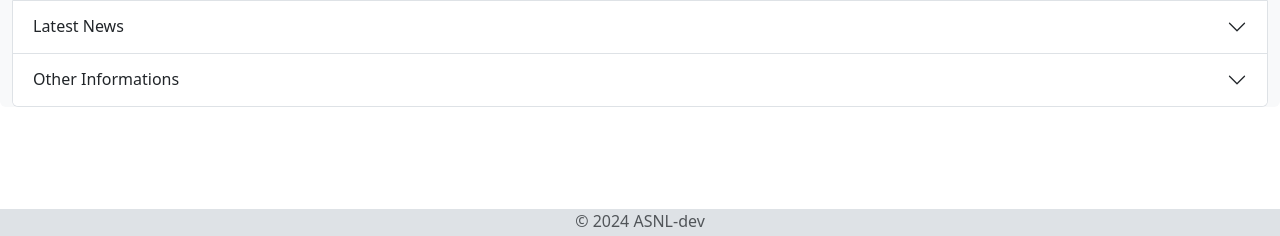
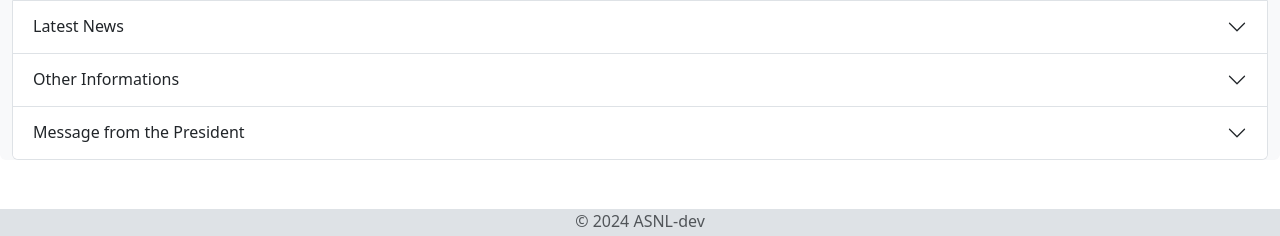
Before and after one commit to vapeasnl/AssociationHUB, a Flask app: page / in a window 1280 px wide. Shown: the part 564-800 px from the top of the page. Run offline with Flask 3, Linux system fonts and the light colour scheme; data that the repository does not hold is empty; parts of the project's set-up code (start-up, migrations or seed data) failed here and were passed over.

Commit message:
Update home.html

```diff
--- a/app/templates/home.html
+++ b/app/templates/home.html
@@ -155,6 +155,38 @@
                     </div>
                 </div>
             </div>
+                       <div class="accordion-item">
+    <h2 class="accordion-header">
+        <button class="accordion-button collapsed" type="button" data-bs-toggle="collapse"
+            data-bs-target="#collapsePresidentMessage" aria-expanded="false" aria-controls="collapsePresidentMessage">
+            Message from the President
+        </button>
+    </h2>
+    <div id="collapsePresidentMessage" class="accordion-collapse collapse" data-bs-parent="#accordionExample">
+        <div class="accordion-body">
+            <div class="container">
+                <div class="row">
+                    <div class="col-md-3">
+                        <img src="static/img/leila.jpg" class="img-fluid" alt="President Image">
+                    </div>
+                    <div class="col-md-9">
+                        <div class="alert alert-info" role="alert">
+                            <h4 class="alert-heading">Message from the President</h4>
+                            <p>Dear Members and Friends,</p>
+                            <p>I am filled with gratitude and pride for the dedication and passion each of you brings to our mission. Our journey towards sustainable development is driven by a vision of a better, more equitable world for all.</p>
+                            <p>This year, we have expanded our outreach programs, increased collaborations with local communities, and implemented innovative projects addressing environmental and socio-economic issues. Our educational initiatives have empowered individuals to adopt sustainable practices, and our environmental projects have promoted biodiversity, renewable energy, and waste reduction.</p>
+                            <p>Social equity remains at the core of our mission. We have enhanced the well-being of vulnerable populations through targeted programs in education, healthcare, and economic development.</p>
+                            <p>As we look ahead, I am excited about the possibilities that lie before us. With your continued support and commitment, we can achieve our goals of building resilient communities, protecting our natural resources, and creating a legacy of sustainability.</p>
+                            <p>Thank you for your unwavering dedication and support. Let us continue to work together to create a world where sustainable development is not just an aspiration but a reality.</p>
+                            <p>Warm regards,</p>
+                            <p>HABCH LEILA<br>President, Sustainable Development Association</p>
+                        </div>
+                    </div>
+                </div>
+            </div>
+        </div>
+    </div>
+</div>
         </div>
     </div>
 </div>
```
